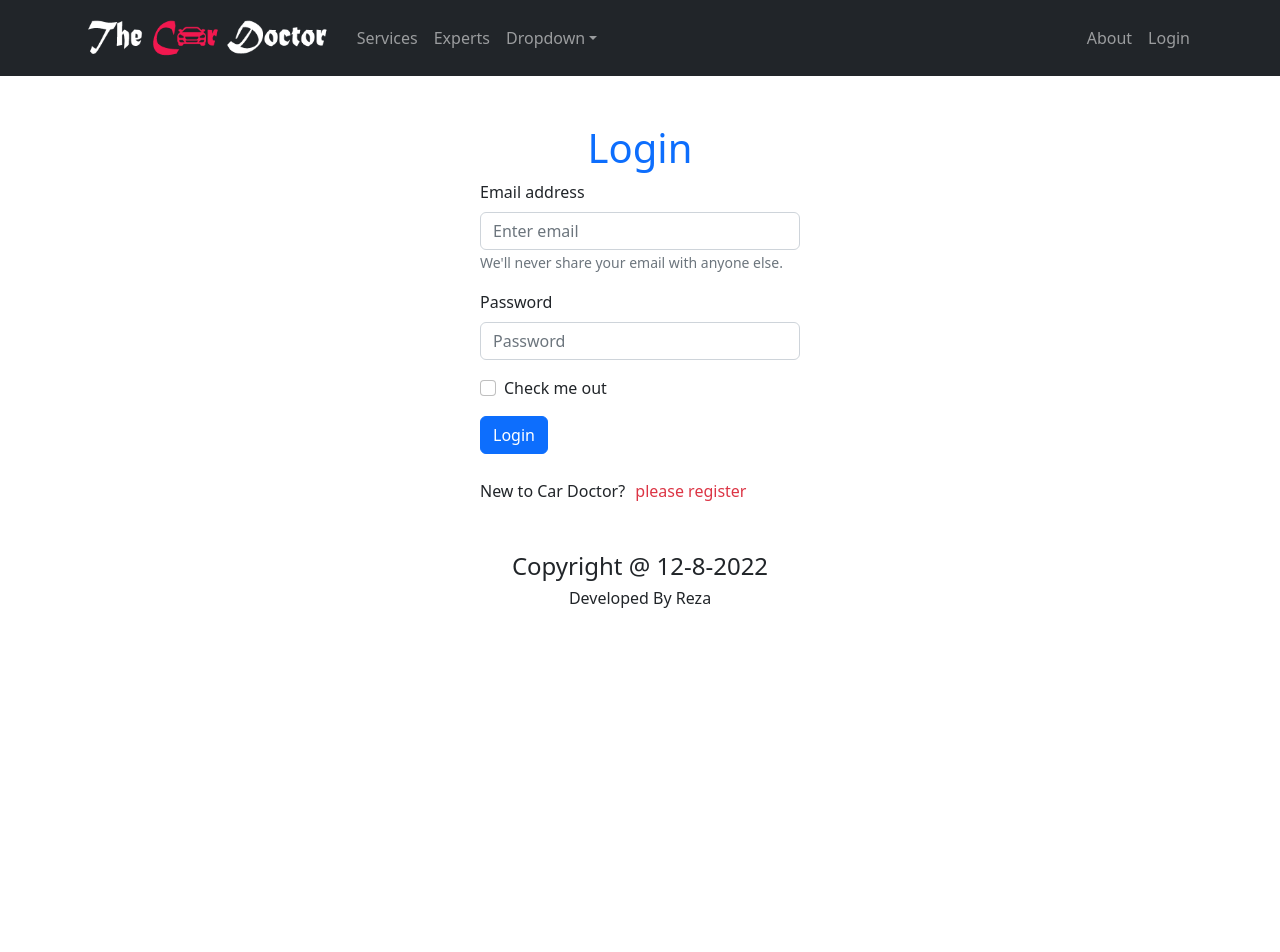
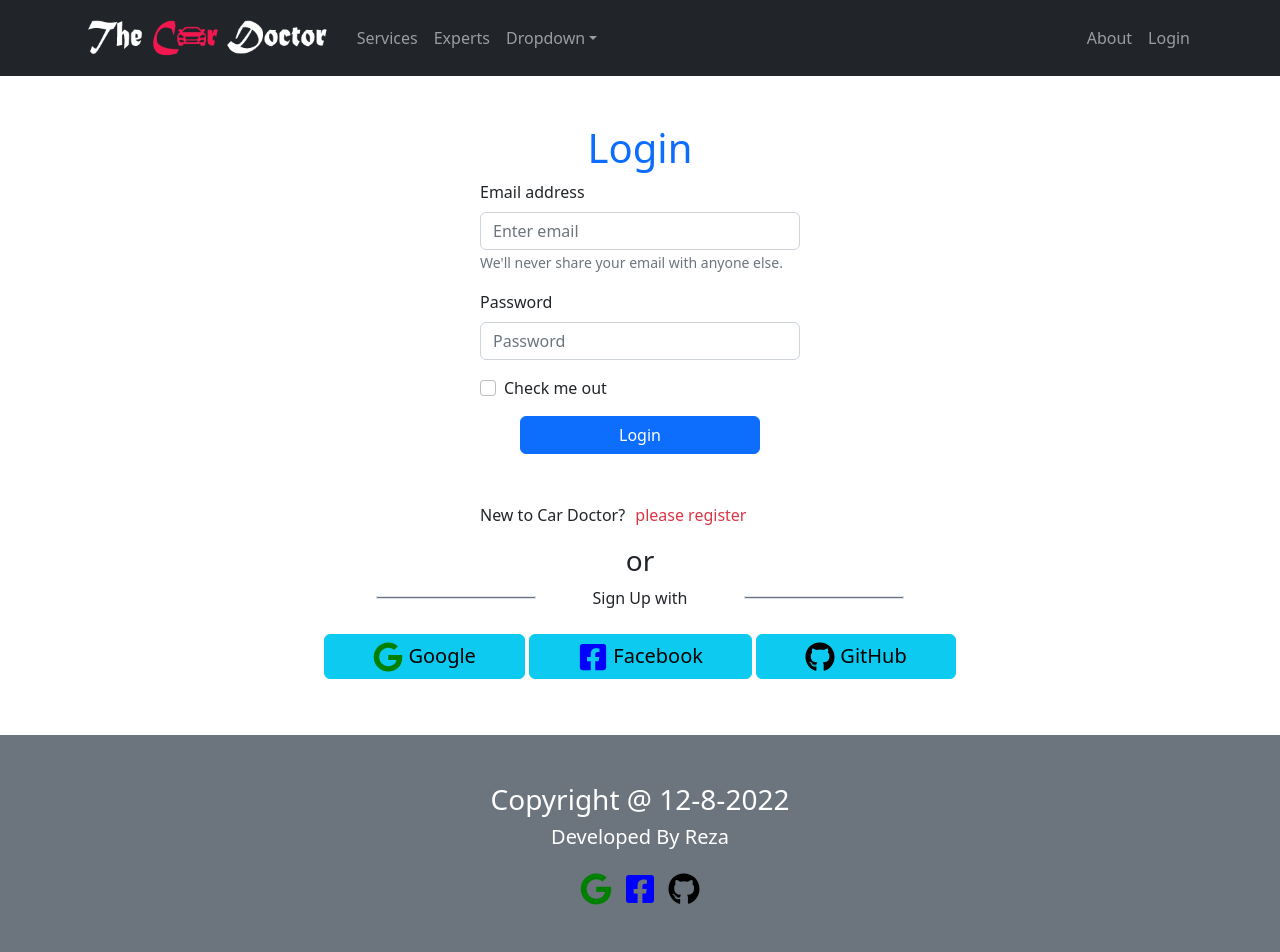
Before and after one commit to Rezaul909/car-servicing-point, a React (Create React App) app: page /login in a window 1280 px wide. Shown: the top 952 px of the page. Before the commit the page ends 800 px from the top, so only its background shows below. Built offline with nearby package versions, Linux system fonts and the light colour scheme; no server answers.

Commit message:
social SignUp btn added

```diff
--- a/package.json
+++ b/package.json
@@ -3,6 +3,9 @@
   "version": "0.1.0",
   "private": true,
   "dependencies": {
+    "@fortawesome/fontawesome-svg-core": "^6.2.0",
+    "@fortawesome/free-solid-svg-icons": "^6.2.0",
+    "@fortawesome/react-fontawesome": "^0.2.0",
     "@testing-library/jest-dom": "^5.16.5",
     "@testing-library/react": "^13.4.0",
     "@testing-library/user-event": "^13.5.0",
@@ -12,6 +15,7 @@
     "react-bootstrap": "^2.5.0",
     "react-dom": "^18.2.0",
     "react-firebase-hooks": "^5.0.3",
+    "react-icons": "^4.4.0",
     "react-router-dom": "^6.3.0",
     "react-scripts": "5.0.1",
     "web-vitals": "^2.1.4"
--- a/src/Pages/Home/Expert/Expert.js
+++ b/src/Pages/Home/Expert/Expert.js
@@ -13,7 +13,7 @@ const Expert = ({expert}) => {
             Some quick example text to build on the card title and make up the
             bulk of the card's content.
           </Card.Text>
-          <Button variant="primary">Go somewhere</Button>
+          <Button variant="primary" className="d-block mx-auto">Hire Me</Button>
         </Card.Body>
       </Card>
     </div>
--- a/src/Pages/Home/Service/Service.js
+++ b/src/Pages/Home/Service/Service.js
@@ -15,7 +15,7 @@ const Service = (props) => {
             <h4> {name}</h4>
             <h5>Servicing Cost: ${price} </h5>
             <p><small>{description} </small></p>
-            <button onClick={()=>handleServiceDetails(id)} className='btn btn-primary '>BOOK : {name} </button>
+            <button onClick={()=>handleServiceDetails(id)} className='btn btn-primary d-block mx-auto'>BOOK : {name} </button>
         </div>
     );
 };
--- a/src/Pages/Register/Login/Login.js
+++ b/src/Pages/Register/Login/Login.js
@@ -3,15 +3,17 @@ import { Button, Form, Spinner } from "react-bootstrap";
 import { useSignInWithEmailAndPassword } from "react-firebase-hooks/auth";
 import { useLocation, useNavigate } from "react-router-dom";
 import auth from "../../../firebase.init";
+import SocialSignUp from "../SocialSignUp/SocialSignUp";
 
 const Login = () => {
   const emailRef = useRef("");
   const passwordRef = useRef("");
   const navigate = useNavigate();
-  const [signInWithEmailAndPassword, user, loading, error] = useSignInWithEmailAndPassword(auth);
+  const [signInWithEmailAndPassword, user, loading, error] =
+    useSignInWithEmailAndPassword(auth);
   const location = useLocation();
 
-  const from = location.state?.from?.pathname || '/';
+  const from = location.state?.from?.pathname || "/";
 
   const handleFormSubmit = (e) => {
     e.preventDefault();
@@ -28,12 +30,13 @@ const Login = () => {
   };
 
   if (user) {
-    navigate(from, {replace:true});
+    navigate(from, { replace: true });
   }
 
   return (
-    <div className="w-25 mx-auto">
+    <div className="w-50 mx-auto ">
       <h1 className="text-primary text-center mt-5">Login </h1>
+      <div className="w-50 mx-auto">
         <Form onSubmit={handleFormSubmit}>
           <Form.Group className="mb-3" controlId="formBasicEmail">
             <Form.Label>Email address</Form.Label>
@@ -60,7 +63,11 @@ const Login = () => {
           <Form.Group className="mb-3" controlId="formBasicCheckbox">
             <Form.Check type="checkbox" label="Check me out" />
           </Form.Group>
-        <Button variant="primary" type="submit">
+          <Button
+            className="w-75 d-block mx-auto"
+            variant="primary"
+            type="submit"
+          >
             Login
           </Button>
           <br />
@@ -89,6 +96,8 @@ const Login = () => {
           </p>
         </Form>
       </div>
+      <SocialSignUp></SocialSignUp>
+    </div>
   );
 };
 
--- a/src/Pages/Register/SignUp/SignUp.js
+++ b/src/Pages/Register/SignUp/SignUp.js
@@ -3,6 +3,7 @@ import { Button, Form, Spinner } from "react-bootstrap";
 import { useNavigate } from "react-router-dom";
 import { useCreateUserWithEmailAndPassword } from "react-firebase-hooks/auth";
 import auth from "../../../firebase.init";
+import SocialSignUp from "../SocialSignUp/SocialSignUp";
 
 const SignUp = () => {
   const nameRef = useRef("");
@@ -33,8 +34,9 @@ const SignUp = () => {
   }
 
   return (
-    <div className="w-25 mx-auto">
+    <div className="w-50 mx-auto">
       <h1 className="text-primary text-center mt-5">Sign Up</h1>
+      <div className="w-50 mx-auto">
       <Form onSubmit={handleFormSubmit}>
         <Form.Group className="mb-3" controlId="formBasicName">
           <Form.Label>Name</Form.Label>
@@ -69,7 +71,7 @@ const SignUp = () => {
         <Form.Group className="mb-3" controlId="formBasicCheckbox">
           <Form.Check type="checkbox" label="Check me out" />
         </Form.Group>
-        <Button variant="primary" type="submit">
+        <Button className="w-75 d-block mx-auto" variant="primary" type="submit">
           Sign Up
         </Button>{" "}
         <br />
@@ -97,7 +99,8 @@ const SignUp = () => {
           </button>
         </p>
       </Form>
-      {/* {error && <p>{error.massage}</p>} */}
+      </div>
+      <SocialSignUp></SocialSignUp>
     </div>
   );
 };
--- /dev/null
+++ b/src/Pages/Register/SocialSignUp/SocialSignUp.js
@@ -0,0 +1,30 @@
+import React from "react";
+import { FaGoogle, FaFacebookSquare, FaGithub } from "react-icons/fa";
+
+const SocialSignUp = () => {
+  return (
+    <div className="text-center">
+      <h3>or</h3>
+      <div className="d-flex align-items-center justify-content-evenly">
+        <div style={{height:'3px'}} className="bg-secondary border w-25"></div>
+        <span>Sign Up with</span>
+        <div style={{height:'3px'}} className="bg-secondary border w-25"></div>
+      </div>
+
+      <div className="mt-3 d-flex align-items-center justify-content-evenly">
+        <button className="btn btn-info fs-5 my-2 px-5">
+            <FaGoogle size='1.5em' color="green"></FaGoogle> Google
+        </button>
+        <button className="btn btn-info fs-5 my-2 px-5">
+            <FaFacebookSquare size='1.5em' color="blue"></FaFacebookSquare> Facebook
+        </button>
+        <button className="btn btn-info fs-5 my-2 px-5">
+            <FaGithub size='1.5em'></FaGithub> GitHub
+        </button>
+      </div>
+
+    </div>
+  );
+};
+
+export default SocialSignUp;
--- a/src/Pages/Shared/Footer/Footer.js
+++ b/src/Pages/Shared/Footer/Footer.js
@@ -1,4 +1,5 @@
 import React from 'react';
+import { FaGoogle, FaFacebookSquare, FaGithub } from "react-icons/fa";
 
 const Footer = () => {
     const today = new Date();
@@ -9,9 +10,12 @@ const Footer = () => {
     // const minutes = today.getMinutes();
     // const seconds = today.getSeconds();
     return (
-        <div className='text-center my-5'>
-            <h4>Copyright &#64; {date}-{month}-{year}  </h4>
-            <h6>Developed By Reza</h6>
+        <div className='text-center text-white my-5 py-5 bg-secondary'>
+            <h3>Copyright &#64; {date}-{month}-{year}  </h3>
+            <h5 className='mb-4'>Developed By Reza</h5>
+            <FaGoogle size='2em' color="green"></FaGoogle> &nbsp;&nbsp;
+            <FaFacebookSquare size='2em' color="blue"></FaFacebookSquare> &nbsp;&nbsp;
+            <FaGithub size='2em' color='black'></FaGithub>
         </div>
     );
 };
```
Also changed, not shown: 1 other file (tests, documents, lock files or other folders). Lines whose indentation alone changed are shown as unchanged.
